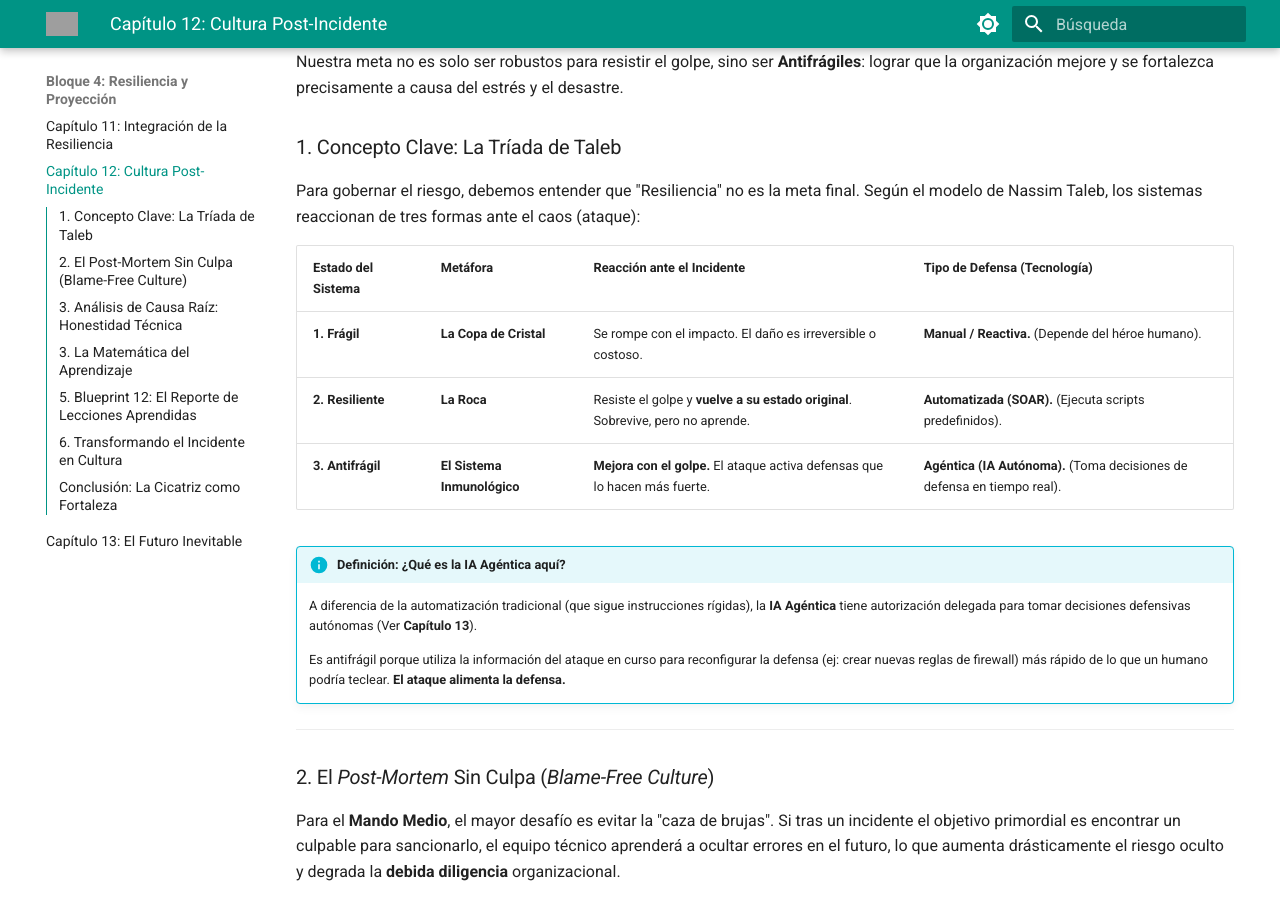
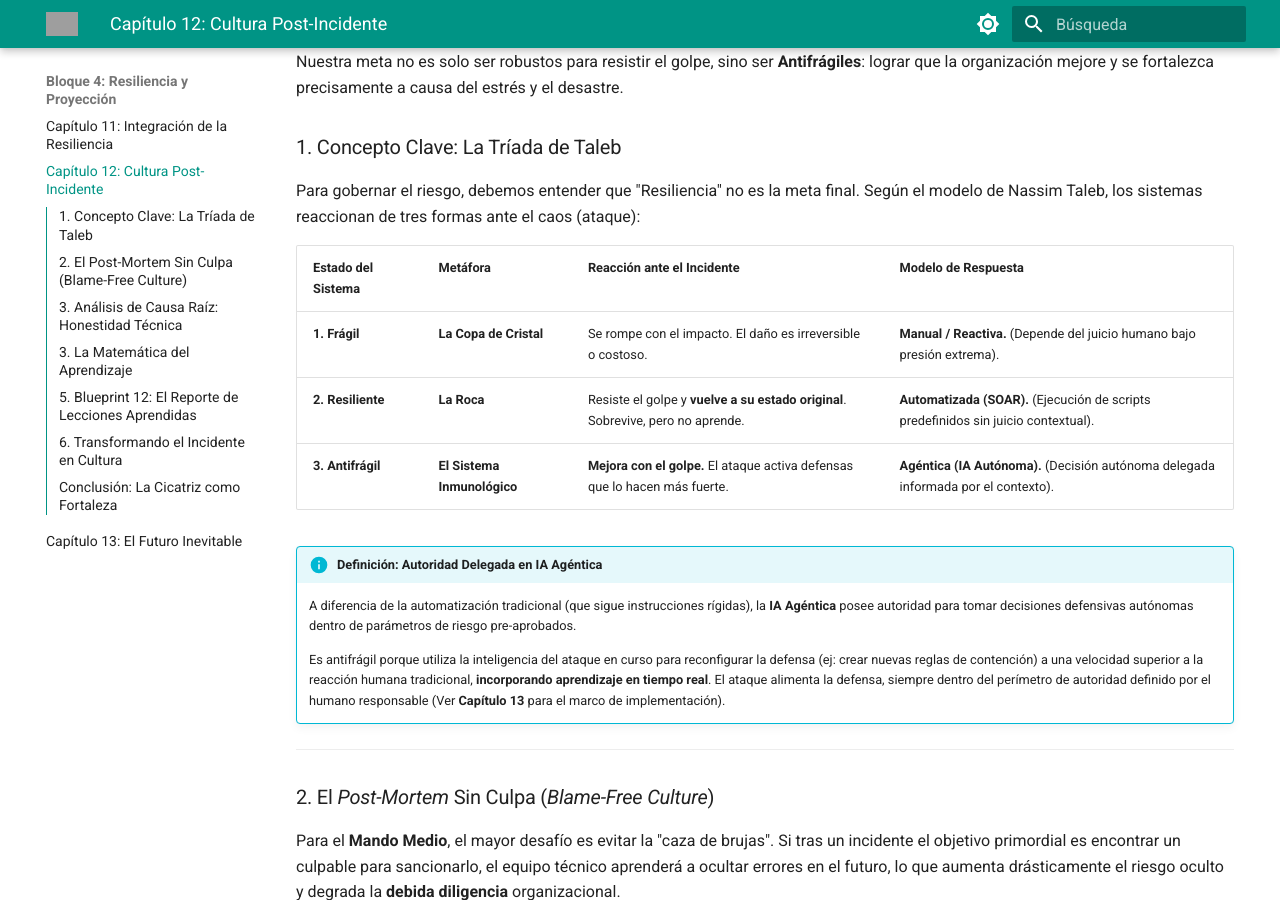
Before and after one commit to jccarvajal/ciberseguridad-grc, an MkDocs documentation site: the page built from docs/capitulos/12-Cultura-Post-Incidente.md, in a window 1280 px wide and 900 px high, scrolled down 313 px. Built offline with MkDocs 1.6.1 and Material for MkDocs 9.7.7, drawn with Linux system fonts in a browser that asks for light colours; grey boxes are pictures that could not be loaded.

Commit message:
Update 12-Cultura-Post-Incidente.md

```diff
--- a/docs/capitulos/12-Cultura-Post-Incidente.md
+++ b/docs/capitulos/12-Cultura-Post-Incidente.md
@@ -8,16 +8,16 @@ Nuestra meta no es solo ser robustos para resistir el golpe, sino ser **Antifrá
 ### 1. Concepto Clave: La Tríada de Taleb
 Para gobernar el riesgo, debemos entender que "Resiliencia" no es la meta final. Según el modelo de Nassim Taleb, los sistemas reaccionan de tres formas ante el caos (ataque):
 
-| Estado del Sistema | Metáfora | Reacción ante el Incidente | Tipo de Defensa (Tecnología) |
+| Estado del Sistema | Metáfora | Reacción ante el Incidente | Modelo de Respuesta |
 | :--- | :--- | :--- | :--- |
-| **1. Frágil** | **La Copa de Cristal** | Se rompe con el impacto. El daño es irreversible o costoso. | **Manual / Reactiva.** (Depende del héroe humano). |
-| **2. Resiliente** | **La Roca** | Resiste el golpe y **vuelve a su estado original**. Sobrevive, pero no aprende. | **Automatizada (SOAR).** (Ejecuta scripts predefinidos). |
-| **3. Antifrágil** | **El Sistema Inmunológico** | **Mejora con el golpe.** El ataque activa defensas que lo hacen más fuerte. | **Agéntica (IA Autónoma).** (Toma decisiones de defensa en tiempo real). |
+| **1. Frágil** | **La Copa de Cristal** | Se rompe con el impacto. El daño es irreversible o costoso. | **Manual / Reactiva.** (Depende del juicio humano bajo presión extrema). |
+| **2. Resiliente** | **La Roca** | Resiste el golpe y **vuelve a su estado original**. Sobrevive, pero no aprende. | **Automatizada (SOAR).** (Ejecución de scripts predefinidos sin juicio contextual). |
+| **3. Antifrágil** | **El Sistema Inmunológico** | **Mejora con el golpe.** El ataque activa defensas que lo hacen más fuerte. | **Agéntica (IA Autónoma).** (Decisión autónoma delegada informada por el contexto). |
 
-!!! info "Definición: ¿Qué es la IA Agéntica aquí?"
-    A diferencia de la automatización tradicional (que sigue instrucciones rígidas), la **IA Agéntica** tiene autorización delegada para tomar decisiones defensivas autónomas (Ver **Capítulo 13**).
+!!! info "Definición: Autoridad Delegada en IA Agéntica"
+    A diferencia de la automatización tradicional (que sigue instrucciones rígidas), la **IA Agéntica** posee autoridad para tomar decisiones defensivas autónomas dentro de parámetros de riesgo pre-aprobados.
 
-    Es antifrágil porque utiliza la información del ataque en curso para reconfigurar la defensa (ej: crear nuevas reglas de firewall) más rápido de lo que un humano podría teclear. **El ataque alimenta la defensa.**
+    Es antifrágil porque utiliza la inteligencia del ataque en curso para reconfigurar la defensa (ej: crear nuevas reglas de contención) a una velocidad superior a la reacción humana tradicional, **incorporando aprendizaje en tiempo real**. El ataque alimenta la defensa, siempre dentro del perímetro de autoridad definido por el humano responsable (Ver **Capítulo 13** para el marco de implementación).
 
 ---
 
```
